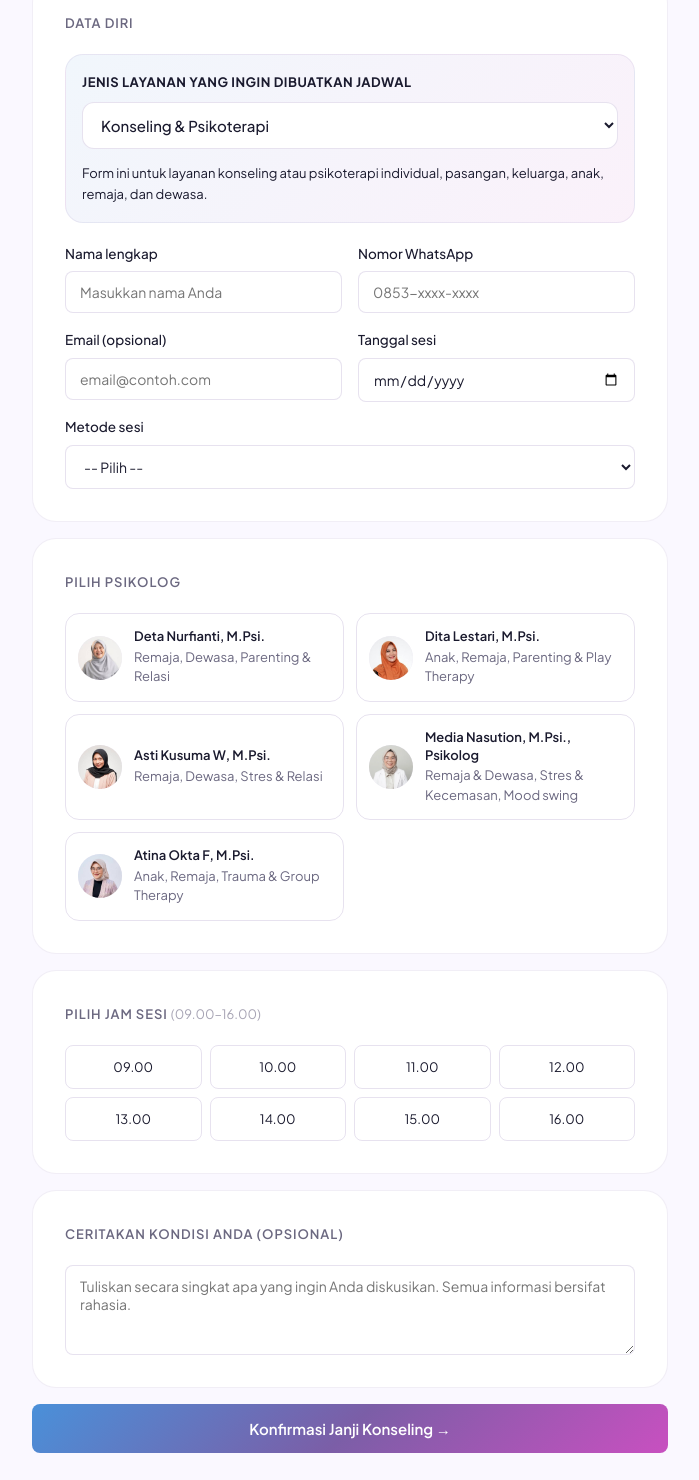
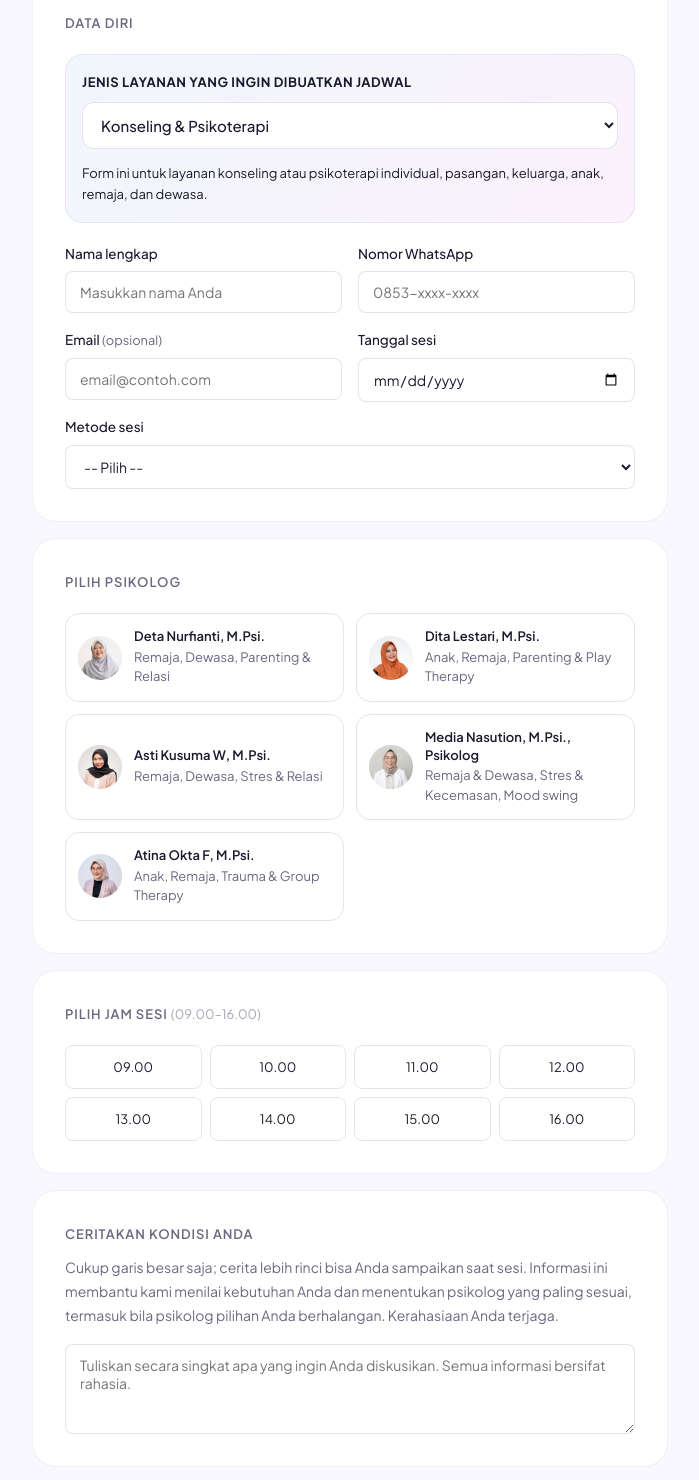
Before and after one commit to riomotivator-cmd/psikologiceria, a plain HTML site: page janji-temu/index.html in a window 1280 px wide. Shown: the part 297-1777 px from the top of the page, without its empty margins (290-989 px from the left). Drawn offline with nearby package versions, Linux system fonts and the light colour scheme; a web font is replaced by a local one.

Commit message:
Formulir: kolom kondisi tanpa (opsional) dan dengan penjelasan manfaat (#31)
* Penanda (opsional) pada formulir: lebih ringan dan berjarak

Co-Authored-By: Claude Sonnet 5.5 <noreply@anthropic.com>
Claude-Session: https://claude.ai/code/session_01RdAbfmLaq5C1mNmpJRYVhP

* Formulir konseling: hapus (opsional) pada kolom kondisi, tambah penjelasan manfaat

Kolom dipakai untuk menilai kebutuhan dan menentukan psikolog pengganti bila
psikolog pilihan berhalangan. Judul tanpa "(opsional)"; baris bantuan menjelaskan
tujuan dan menenangkan (cukup garis besar, cerita rinci saat sesi, kerahasiaan terjaga).
Tidak diwajibkan. Psikotes dan seminar tetap memakai catatan opsional.

Co-Authored-By: Claude Sonnet 5.5 <noreply@anthropic.com>
Claude-Session: https://claude.ai/code/session_01RdAbfmLaq5C1mNmpJRYVhP

---------

Co-authored-by: Claude <noreply@anthropic.com>

```diff
--- a/css/type.css
+++ b/css/type.css
@@ -53,3 +53,6 @@ body .hero p,body .hero-inner p{color:#5a5670}
 body .wa-btn{background:#0F7D41}
 body .hero-content .hero-note,body .hero-note{color:#6b6880}
 body .cta p{color:#5a5670}
+/* Penanda kolom opsional: lebih ringan dari judulnya */
+.opt{font-weight:400;text-transform:none;letter-spacing:0;color:var(--text-muted);font-size:.95em}
+.fcard-help{font-size:14px;line-height:1.7;color:var(--text-muted);margin:-.55rem 0 1rem}
--- a/janji-temu/index.html
+++ b/janji-temu/index.html
@@ -140,7 +140,7 @@
 <div class="fg"><label for="fw">Nomor WhatsApp</label><input id="fw" placeholder="0853-xxxx-xxxx" type="tel"/></div>
 </div>
 <div class="frow">
-<div class="fg"><label for="fe">Email (opsional)</label><input id="fe" placeholder="email@contoh.com" type="email"/></div>
+<div class="fg"><label for="fe">Email <span class="opt">(opsional)</span></label><input id="fe" placeholder="email@contoh.com" type="email"/></div>
 <div class="fg"><label for="ft">Tanggal sesi</label><input id="ft" type="date"/></div>
 </div>
 <div class="fg" style="margin-bottom:0"><label for="fm" id="bk-method-label">Metode sesi</label>
@@ -221,7 +221,8 @@
 </div>
 </div>
 <div class="fcard">
-<div class="fcard-title" id="bk-note-title">Ceritakan Kondisi Anda (Opsional)</div>
+<div class="fcard-title" id="bk-note-title">Ceritakan Kondisi Anda</div>
+<p class="fcard-help" id="bk-note-help">Cukup garis besar saja; cerita lebih rinci bisa Anda sampaikan saat sesi. Informasi ini membantu kami menilai kebutuhan Anda dan menentukan psikolog yang paling sesuai, termasuk bila psikolog pilihan Anda berhalangan. Kerahasiaan Anda terjaga.</p>
 <div class="fg" style="margin-bottom:0"><textarea id="fc" aria-label="Pesan atau hal yang ingin didiskusikan" placeholder="Tuliskan secara singkat apa yang ingin Anda diskusikan. Semua informasi bersifat rahasia."></textarea></div>
 </div>
 <button class="sub-btn" id="bk-submit" onclick="submitBk()" style="cursor:pointer">Konfirmasi Janji Konseling →</button>
--- a/js/booking.js
+++ b/js/booking.js
@@ -19,7 +19,8 @@
       showSlot: true,
       showTest: false,
       showEvent: false,
-      noteTitle: 'Ceritakan Kondisi Anda (Opsional)',
+      noteTitle: 'Ceritakan Kondisi Anda',
+      noteHelp: 'Cukup garis besar saja; cerita lebih rinci bisa Anda sampaikan saat sesi. Informasi ini membantu kami menilai kebutuhan Anda dan menentukan psikolog yang paling sesuai, termasuk bila psikolog pilihan Anda berhalangan. Kerahasiaan Anda terjaga.',
       notePlaceholder: 'Tuliskan secara singkat apa yang ingin Anda diskusikan. Semua informasi bersifat rahasia.',
       submitText: 'Konfirmasi Janji Konseling →',
       successTitle: 'Janji konseling berhasil dibuat!'
@@ -79,6 +80,7 @@
     const testCard = safeId('bk-psikotes-card');
     const eventCard = safeId('bk-seminar-card');
     const noteTitle = safeId('bk-note-title');
+    const noteHelp = safeId('bk-note-help');
     const note = safeId('fc');
     const submit = safeId('bk-submit');
     const successTitle = safeId('bk-success-title');
@@ -93,7 +95,18 @@
     if (slotCard) slotCard.hidden = !cfg.showSlot;
     if (testCard) testCard.hidden = !cfg.showTest;
     if (eventCard) eventCard.hidden = !cfg.showEvent;
-    if (noteTitle) noteTitle.textContent = cfg.noteTitle;
+    if (noteTitle) {
+      var parts = String(cfg.noteTitle).split(/\s*\((Opsional)\)/i);
+      noteTitle.textContent = parts[0];
+      if (parts.length > 1) {
+        var opt = document.createElement('span');
+        opt.className = 'opt';
+        opt.textContent = '(opsional)';
+        noteTitle.appendChild(document.createTextNode(' '));
+        noteTitle.appendChild(opt);
+      }
+    }
+    if (noteHelp) { noteHelp.textContent = cfg.noteHelp || ''; noteHelp.hidden = !cfg.noteHelp; }
     if (note) note.placeholder = cfg.notePlaceholder;
     if (submit) submit.textContent = cfg.submitText;
     if (successTitle) successTitle.textContent = cfg.successTitle;
```
